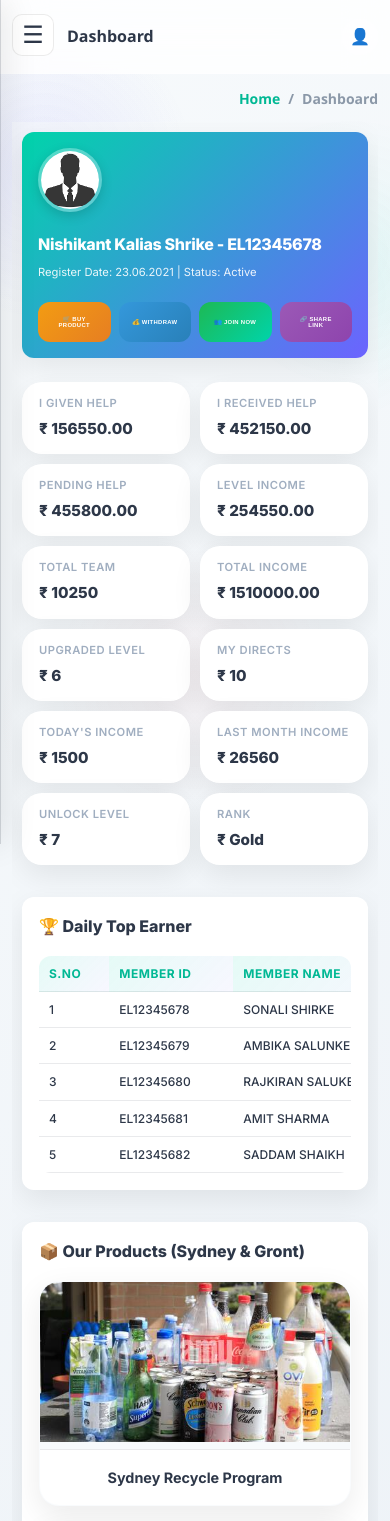
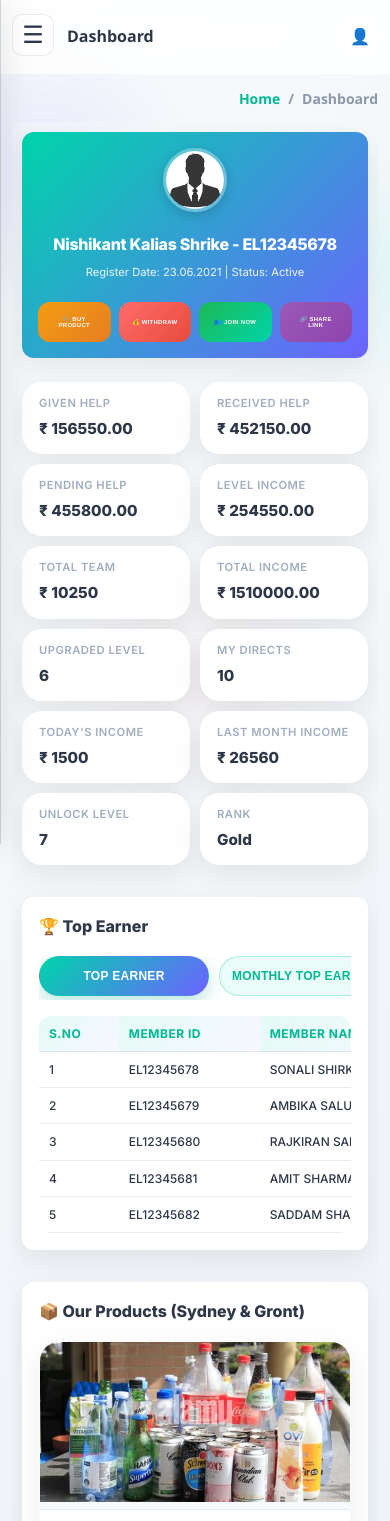
Before and after one commit to farhan-khan259/P2P-MLM, a React (Create React App) app: page /user/dashboard in a window 390 px wide. Shown: the top 1521 px of the page. Built offline with nearby package versions, Linux system fonts and the light colour scheme.

Commit message:
feat: update UserDashboard and DeletedEPin components for improved layout and clarity; enhance tab functionality and styling

```diff
--- a/src/Components/UserPanel/Donations/GivenHelp.css
+++ b/src/Components/UserPanel/Donations/GivenHelp.css
@@ -124,7 +124,7 @@
   padding: 6px 18px;
   font-weight: 600;
   cursor: pointer;
-  margin-right: 10px;
+
   margin-bottom: 8px;
 }
 .verification-section {
--- a/src/Components/UserPanel/Team/MyTeam/MyTeam.css
+++ b/src/Components/UserPanel/Team/MyTeam/MyTeam.css
@@ -52,7 +52,17 @@
 		flex: 1 1 100%;
 	}
 
+	.downline-filters input,
+	.downline-filters select,
 	.downline-filters .user-btn-blue {
+		display: block;
 		width: 100%;
+		box-sizing: border-box;
+	}
+
+	.table-toolbar .user-btn-outline {
+		display: block;
+		width: 100%;
+		box-sizing: border-box;
 	}
 }
--- a/src/Components/UserPanel/UserDashboard/UserDashboard.css
+++ b/src/Components/UserPanel/UserDashboard/UserDashboard.css
@@ -137,7 +137,7 @@
 }
 
 .user-dashboard1-member-dashboard-withdraw {
-  background: linear-gradient(135deg, #3498db, #2980b9);
+  background: linear-gradient(135deg, #ff6b6b, #e74c3c);
 }
 
 .user-dashboard1-member-dashboard-join {
@@ -303,10 +303,42 @@
   font-weight: 800;
   font-size: 1.3rem;
   color: var(--dark);
-  margin-bottom: 20px;
+  margin-bottom: 14px;
   display: flex;
   align-items: center;
   gap: 8px;
+}
+
+.user-dashboard1-member-dashboard-table-tabs {
+  display: flex;
+  gap: 10px;
+  margin-bottom: 16px;
+  overflow-x: auto;
+  padding-bottom: 4px;
+}
+
+.user-dashboard1-member-dashboard-tab-btn {
+  border: 1px solid rgba(0, 212, 170, 0.3);
+  background: rgba(0, 212, 170, 0.08);
+  color: var(--primary-dark);
+  border-radius: 999px;
+  padding: 10px 14px;
+  font-size: 0.82rem;
+  font-weight: 700;
+  letter-spacing: 0.3px;
+  text-transform: uppercase;
+  cursor: pointer;
+  white-space: nowrap;
+  transition: all 0.2s ease;
+}
+
+
+
+.user-dashboard1-member-dashboard-tab-btn-active {
+  background: var(--gradient-primary);
+  color: #fff;
+  border-color: transparent;
+  box-shadow: 0 8px 18px rgba(0, 165, 138, 0.25);
 }
 
 .user-dashboard1-member-dashboard-table-wrap {
@@ -317,7 +349,7 @@
 .user-dashboard1-member-dashboard-table {
   width: 100%;
   border-collapse: collapse;
-  min-width: 500px;
+  min-width: 560px;
 }
 
 .user-dashboard1-member-dashboard-table th,
@@ -507,6 +539,10 @@
     padding: 10px 12px;
     font-size: 0.85rem;
   }
+
+  .user-dashboard1-member-dashboard-tab-btn {
+    min-width: 170px;
+  }
 }
 
 /* Mobile Small (up to 479px) */
@@ -514,6 +550,15 @@
   .user-dashboard1-member-dashboard-root {
     padding: 10px;
   }
+
+  .user-dashboard1-member-dashboard-profile-card {
+    display: flex;
+    align-items: center;
+    text-align: center;
+    gap: 20px;
+    justify-content: center;
+    flex-wrap: wrap;
+}
 
   .user-dashboard1-member-dashboard-header {
     padding: 16px;
@@ -560,6 +605,12 @@
   .user-dashboard1-member-dashboard-table th,
   .user-dashboard1-member-dashboard-table td {
     padding: 8px 10px;
+    font-size: 0.75rem;
+  }
+
+  .user-dashboard1-member-dashboard-tab-btn {
+    min-width: 170px;
+    padding: 9px 12px;
     font-size: 0.75rem;
   }
 
--- a/src/Components/UserPanel/UserDashboard/UserDashboard.jsx
+++ b/src/Components/UserPanel/UserDashboard/UserDashboard.jsx
@@ -1,5 +1,5 @@
 // UserDashboard.jsx
-import React from 'react';
+import React, { useState } from 'react';
 import '../Common/UserLayout.css';
 import './UserDashboard.css';
 import profileImage from '../../../Assets/Pictures/images.png';
@@ -16,8 +16,8 @@ const productImages = [
 ];
 
 const stats = [
-  { label: 'I Given Help', value: '156550.00',  },
-  { label: 'I Received Help', value: '452150.00', },
+  { label: ' Given Help', value: '156550.00',  },
+  { label: ' Received Help', value: '452150.00', },
   { label: 'Pending Help', value: '455800.00', },
   { label: 'Level Income', value: '254550.00',  },
   { label: 'Total Team', value: '10250',},
@@ -30,15 +30,51 @@ const stats = [
   { label: 'Rank', value: 'Gold', },
 ];
 
-const topEarners = [
-  { id: 'EL12345678', name: 'SONALI SHIRKE', amount: '156550.00' },
-  { id: 'EL12345679', name: 'AMBIKA SALUNKE', amount: '452150.00' },
-  { id: 'EL12345680', name: 'RAJKIRAN SALUKE', amount: '455800.00' },
-  { id: 'EL12345681', name: 'AMIT SHARMA', amount: '254550.00' },
-  { id: 'EL12345682', name: 'SADDAM SHAIKH', amount: '1510000.00' },
+const noCurrencyLabels = new Set(['Upgraded Level', 'My Directs', 'Unlock Level', 'Rank']);
+
+const leaderboardTabs = [
+  { key: 'top', label: 'Top Earner', title: 'Top Earner' },
+  { key: 'monthly', label: 'Monthly Top Earner', title: 'Monthly Top Earner' },
+  { key: 'daily', label: 'Daily Top Earner', title: 'Daily Top Earner' },
+  { key: 'rewards', label: 'Rewards', title: 'Rewards' },
 ];
 
+const leaderboardData = {
+  top: [
+    { id: 'EL12345678', name: 'SONALI SHIRKE', amount: '156550.00' },
+    { id: 'EL12345679', name: 'AMBIKA SALUNKE', amount: '152150.00' },
+    { id: 'EL12345680', name: 'RAJKIRAN SALUKE', amount: '145800.00' },
+    { id: 'EL12345681', name: 'AMIT SHARMA', amount: '124550.00' },
+    { id: 'EL12345682', name: 'SADDAM SHAIKH', amount: '111000.00' },
+  ],
+  monthly: [
+    { id: 'EL12345671', name: 'NISHIKANT KAILAS SHIRKE', amount: '456550.00' },
+    { id: 'EL12345672', name: 'ANAMIKA RARTRYY SAXENA', amount: '352150.00' },
+    { id: 'EL12345673', name: 'AMRUTA RAJKIRAN SALKHE', amount: '255800.00' },
+    { id: 'EL12345674', name: 'NISHIKNAT KAILAS SHIRKE', amount: '224550.00' },
+    { id: 'EL12345675', name: 'ANAMIKA GHJHBJK SAXENA', amount: '201000.00' },
+  ],
+  daily: [
+    { id: 'EL12345688', name: 'PRIYA SHARMA', amount: '18550.00' },
+    { id: 'EL12345689', name: 'RAHUL KUMAR', amount: '17210.00' },
+    { id: 'EL12345690', name: 'SNEHA PATIL', amount: '16480.00' },
+    { id: 'EL12345691', name: 'VIKAS YADAV', amount: '15320.00' },
+    { id: 'EL12345692', name: 'POOJA VERMA', amount: '14990.00' },
+  ],
+  rewards: [
+    { id: 'EL12345651', name: 'MEENA JOSHI', amount: '25000.00' },
+    { id: 'EL12345652', name: 'ARUN PAWAR', amount: '18000.00' },
+    { id: 'EL12345653', name: 'KARAN MALHOTRA', amount: '15000.00' },
+    { id: 'EL12345654', name: 'TINA DAS', amount: '12000.00' },
+    { id: 'EL12345655', name: 'NARESH REDDY', amount: '10000.00' },
+  ],
+};
+
 function MemberDashboard() {
+  const [activeTab, setActiveTab] = useState('top');
+  const activeRows = leaderboardData[activeTab] || [];
+  const activeTabTitle = leaderboardTabs.find((tab) => tab.key === activeTab)?.title || 'Top Earner';
+
   return (
     <div className="user-dashboard1-member-dashboard-root">
       <div className="user-dashboard1-member-dashboard-header">
@@ -60,19 +96,35 @@ function MemberDashboard() {
       </div>
 
       <div className="user-dashboard1-member-dashboard-stats-grid">
-        {stats.map((stat, idx) => (
+        {stats.map((stat) => (
           <div className="user-dashboard1-member-dashboard-stat-card" key={stat.label}>
 
             <div className="user-dashboard1-member-dashboard-stat-content">
               <div className="user-dashboard1-member-dashboard-stat-label">{stat.label}</div>
-              <div className="user-dashboard1-member-dashboard-stat-value">₹ {stat.value}</div>
+              <div className="user-dashboard1-member-dashboard-stat-value">
+                {noCurrencyLabels.has(stat.label) ? stat.value : `₹ ${stat.value}`}
+              </div>
             </div>
           </div>
         ))}
       </div>
 
       <div className="user-dashboard1-member-dashboard-table-section">
-        <div className="user-dashboard1-member-dashboard-table-title">🏆 Daily Top Earner</div>
+        <div className="user-dashboard1-member-dashboard-table-title">🏆 {activeTabTitle}</div>
+        <div className="user-dashboard1-member-dashboard-table-tabs" role="tablist" aria-label="Earner Categories">
+          {leaderboardTabs.map((tab) => (
+            <button
+              key={tab.key}
+              type="button"
+              role="tab"
+              aria-selected={activeTab === tab.key}
+              className={`user-dashboard1-member-dashboard-tab-btn ${activeTab === tab.key ? 'user-dashboard1-member-dashboard-tab-btn-active' : ''}`}
+              onClick={() => setActiveTab(tab.key)}
+            >
+              {tab.label}
+            </button>
+          ))}
+        </div>
         <div className="user-dashboard1-member-dashboard-table-wrap">
           <table className="user-dashboard1-member-dashboard-table">
             <thead>
@@ -84,8 +136,8 @@ function MemberDashboard() {
               </tr>
             </thead>
             <tbody>
-              {topEarners.map((row, idx) => (
-                <tr key={row.id}>
+              {activeRows.map((row, idx) => (
+                <tr key={`${activeTab}-${row.id}`}>
                   <td>{idx + 1}</td>
                   <td>{row.id}</td>
                   <td>{row.name}</td>
--- a/src/Components/UserPanel/ePin/DeletedEPin.jsx
+++ b/src/Components/UserPanel/ePin/DeletedEPin.jsx
@@ -16,8 +16,8 @@ const DeletedEPin = () => {
                     <input type="text" placeholder="ePin No" />
                   </div>
                   <div className="buyepin-input-group">
-                    <label>Used Client ID</label>
-                    <input type="text" placeholder="Used Client ID" />
+                    <label>Used Member ID</label>
+                    <input type="text" placeholder="Used Member ID" />
                   </div>
                   <div className="buyepin-input-group">
                     <label>Status</label>
```
